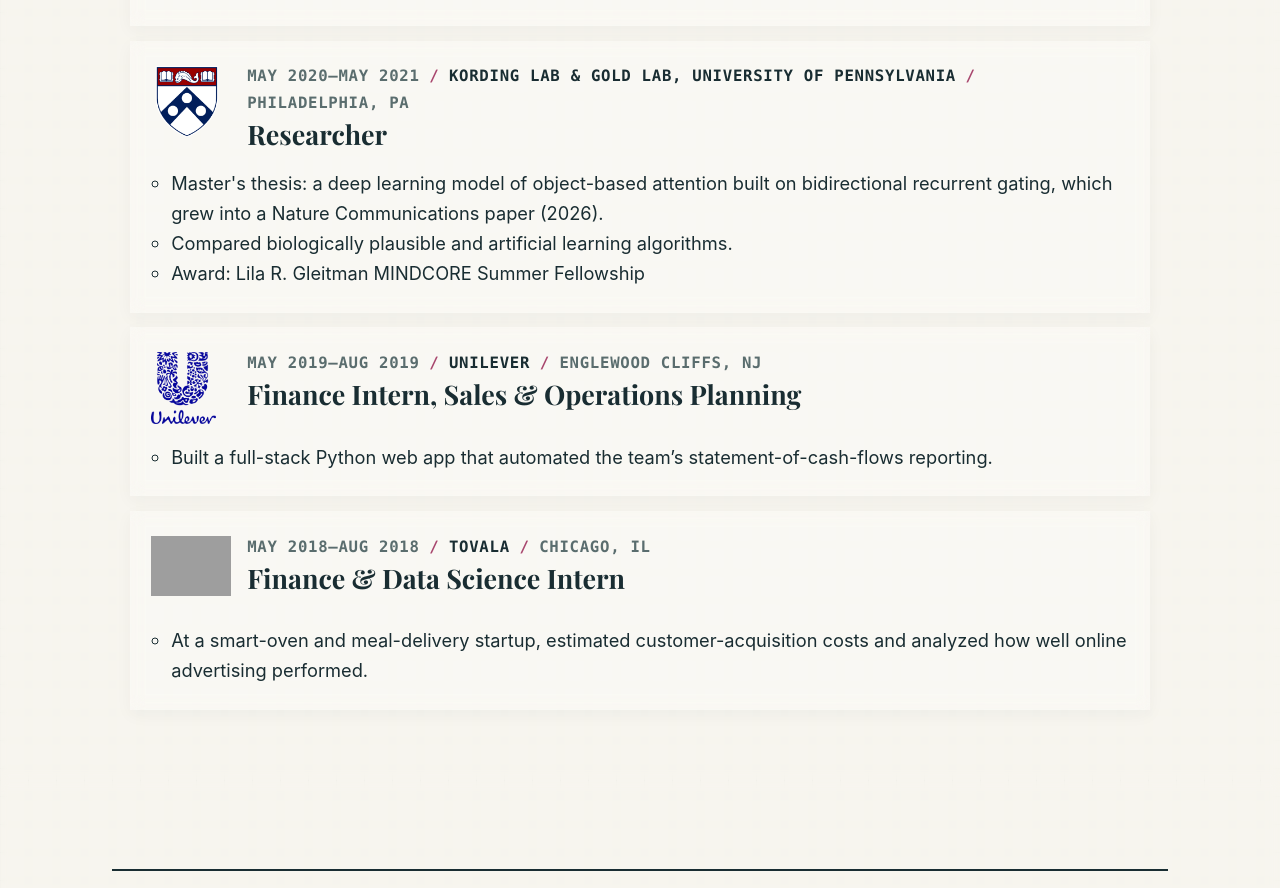
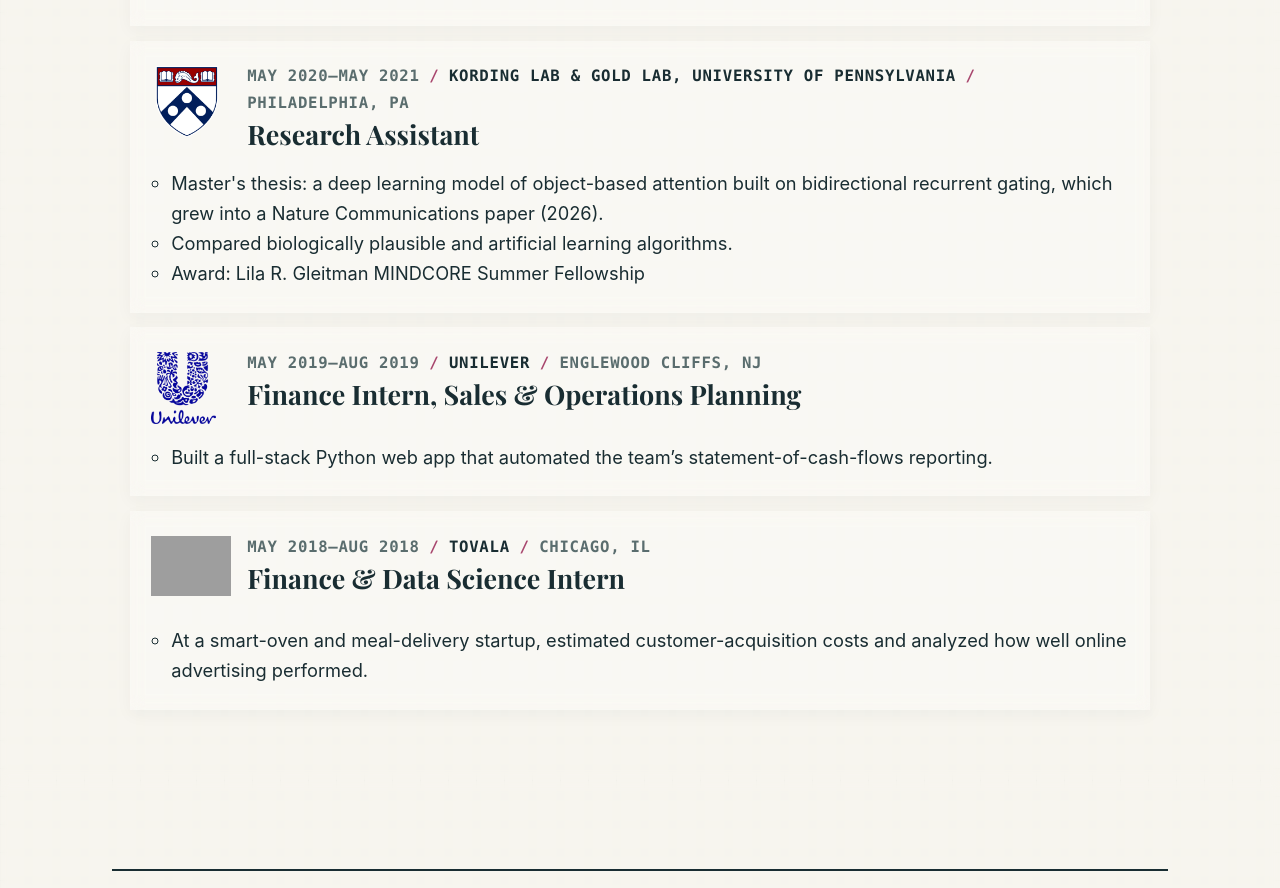
Before and after one commit to jordanlei/website, a Vue app: page / in a window 1280 px wide. Shown: the part 3460-4348 px from the top of the page. Built offline with nearby package versions, Linux system fonts and the light colour scheme; grey boxes are pictures that could not be loaded; a web font is replaced by a local one.

Commit message:
Keep Research Assistant title

```diff
--- a/src/content/experience.js
+++ b/src/content/experience.js
@@ -2,7 +2,7 @@ export const experience = [
   { image: '/images/experience/logo-columbia-crown.png', alt: 'Columbia University', period: 'Oct 2026 · New York, NY', title: 'Postdoctoral Researcher', organization: 'Wolpert Lab & Stachenfeld Lab, Columbia University', details: ['At the Zuckerman Institute, studying affordances (how people learn which actions a situation makes possible) and how they plan sequences of actions, using behavioral experiments and reinforcement-learning models.', 'Part of the Simons Foundation SCENE collaboration.', 'Awards: T32 Grant in Sensorimotor Control'] },
   { image: '/images/experience/logo-nyu.jpeg', alt: 'New York University', period: 'Aug 2021–Aug 2026 · New York, NY', title: 'PhD Researcher', organization: 'Ma Lab, New York University', details: ['Thesis: Neural and Cognitive Mechanisms of Complex Planning.', 'Showed across three online experiments that people cut back on planning as environments become more stochastic (Nature Communications, 2026).', 'With the Lee Lab at Johns Hopkins, modeled how monkeys plan in a Four-in-a-Row game, linking their choices, gaze, and frontostriatal recordings.', 'Awards: 2023 Training Program in Computational Neuroscience Grant; 2021 IVADO PhD Excellence Scholarship (declined); 2021 Henry M. MacCracken Fellowship'], actions: [{ href: '/files/JordanLei_Thesis.pdf', label: 'Download Thesis', download: 'JordanLei_Thesis.pdf' }] },
   { image: '/images/experience/point72.png', alt: 'Point72', period: 'May–Jul 2025 · New York, NY', title: 'Quantitative Research Intern', organization: 'Point72 Asset Management', details: ['Built statistical models of portfolio-manager performance and cognitive biases, such as the disposition effect.', 'Proposed and implemented an Elo-style rating to compare managers within sectors and market groups.'] },
-  { image: '/images/experience/logo-penn.png', alt: 'University of Pennsylvania', period: 'May 2020–May 2021 · Philadelphia, PA', title: 'Researcher', organization: 'Kording Lab & Gold Lab, University of Pennsylvania', details: ["Master's thesis: a deep learning model of object-based attention built on bidirectional recurrent gating, which grew into a Nature Communications paper (2026).", 'Compared biologically plausible and artificial learning algorithms.', 'Award: Lila R. Gleitman MINDCORE Summer Fellowship'] },
+  { image: '/images/experience/logo-penn.png', alt: 'University of Pennsylvania', period: 'May 2020–May 2021 · Philadelphia, PA', title: 'Research Assistant', organization: 'Kording Lab & Gold Lab, University of Pennsylvania', details: ["Master's thesis: a deep learning model of object-based attention built on bidirectional recurrent gating, which grew into a Nature Communications paper (2026).", 'Compared biologically plausible and artificial learning algorithms.', 'Award: Lila R. Gleitman MINDCORE Summer Fellowship'] },
   { image: '/images/experience/logo-unilever.png', alt: 'Unilever', period: 'May 2019–Aug 2019 · Englewood Cliffs, NJ', title: 'Finance Intern, Sales & Operations Planning', organization: 'Unilever', details: ['Built a full-stack Python web app that automated the team’s statement-of-cash-flows reporting.'] },
   { image: '/images/experience/logo-tovala.png', alt: 'Tovala', period: 'May 2018–Aug 2018 · Chicago, IL', title: 'Finance & Data Science Intern', organization: 'Tovala', details: ['At a smart-oven and meal-delivery startup, estimated customer-acquisition costs and analyzed how well online advertising performed.'] },
 ]
```
